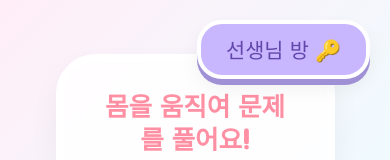
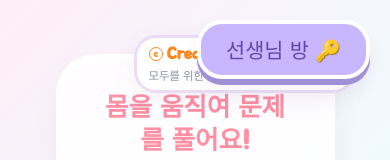
Before and after one commit to Chori-KR/ox-quiz, a website built with Vite: page index.html in a window 390 px wide. Shown: the top 160 px of the page. Built offline with nearby package versions, Linux system fonts and the light colour scheme.

Commit message:
feat: add branding logo to home screen

```diff
--- a/index.html
+++ b/index.html
@@ -26,6 +26,20 @@
 
     <!-- 1. 홈 화면 -->
     <section id="screen-home" class="game-screen active">
+      <!-- 브랜딩 로고 (상단 우측 고정 배치) -->
+      <div class="brand-logo">
+        <div class="brand-logo-text">
+          <div class="brand-logo-title">
+            <span class="copyright-icon">c</span>Creator Chori Sam
+          </div>
+          <div class="brand-logo-subtitle">모두를 위한 재미있는 에듀테크</div>
+        </div>
+        <div class="brand-logo-avatar">
+          <!-- 실제 이미지 파일로 대체하고 싶으실 경우, 아래 span 대신 <img src="이미지파일명.png" alt="호랑이"> 형태로 넣으시면 됩니다. -->
+          <span class="tiger-emoji">🐯</span>
+        </div>
+      </div>
+
       <div class="card home-card">
         <h1 class="game-title">
           <span class="title-sub">몸을 움직여 문제를 풀어요!</span>
--- a/style.css
+++ b/style.css
@@ -1345,3 +1345,111 @@ input:checked + .slider:before {
 .slider.round:before {
   border-radius: 50%;
 }
+
+/* 우측 상단 브랜딩 로고 컴포넌트 */
+.brand-logo {
+  position: absolute;
+  top: 30px;
+  right: 35px;
+  display: flex;
+  align-items: center;
+  gap: 12px;
+  background: rgba(255, 255, 255, 0.95);
+  padding: 10px 18px;
+  border-radius: 22px;
+  box-shadow: 0 8px 24px rgba(117, 79, 154, 0.08);
+  border: 3px solid #ebdcf5;
+  z-index: 100;
+  transition: all 0.3s ease;
+}
+
+.brand-logo:hover {
+  transform: translateY(-2px);
+  box-shadow: 0 12px 30px rgba(117, 79, 154, 0.12);
+}
+
+.brand-logo-text {
+  display: flex;
+  flex-direction: column;
+  text-align: left;
+}
+
+.brand-logo-title {
+  font-family: var(--font-family);
+  font-size: 1.25rem;
+  color: #ff851b; /* 주황색 톤 */
+  font-weight: bold;
+  display: flex;
+  align-items: center;
+  letter-spacing: -0.3px;
+}
+
+.copyright-icon {
+  display: inline-flex;
+  align-items: center;
+  justify-content: center;
+  width: 17px;
+  height: 17px;
+  border: 1.8px solid #ff851b;
+  border-radius: 50%;
+  font-size: 0.72rem;
+  color: #ff851b;
+  margin-right: 6px;
+  font-weight: 850;
+  line-height: 1;
+}
+
+.brand-logo-subtitle {
+  font-family: var(--font-family);
+  font-size: 0.85rem;
+  color: #8c92ac; /* 그레이 */
+  margin-top: 3px;
+  letter-spacing: -0.2px;
+}
+
+.brand-logo-avatar {
+  width: 44px;
+  height: 44px;
+  background: #fff8e7; /* 크림 베이지 배경 */
+  border-radius: 50%;
+  display: flex;
+  align-items: center;
+  justify-content: center;
+  font-size: 1.8rem;
+  border: 2px solid #ffd166;
+  overflow: hidden;
+  box-shadow: inset 0 2px 5px rgba(0,0,0,0.05);
+}
+
+.brand-logo-avatar img {
+  width: 100%;
+  height: 100%;
+  object-fit: cover;
+}
+
+/* 모바일 모드 반응형 최적화 */
+@media (max-width: 600px) {
+  .brand-logo {
+    top: 15px;
+    right: 15px;
+    padding: 6px 12px;
+    gap: 8px;
+  }
+  .brand-logo-title {
+    font-size: 1.05rem;
+  }
+  .copyright-icon {
+    width: 14px;
+    height: 14px;
+    font-size: 0.65rem;
+    margin-right: 4px;
+  }
+  .brand-logo-subtitle {
+    font-size: 0.72rem;
+  }
+  .brand-logo-avatar {
+    width: 32px;
+    height: 32px;
+    font-size: 1.3rem;
+  }
+}
```
